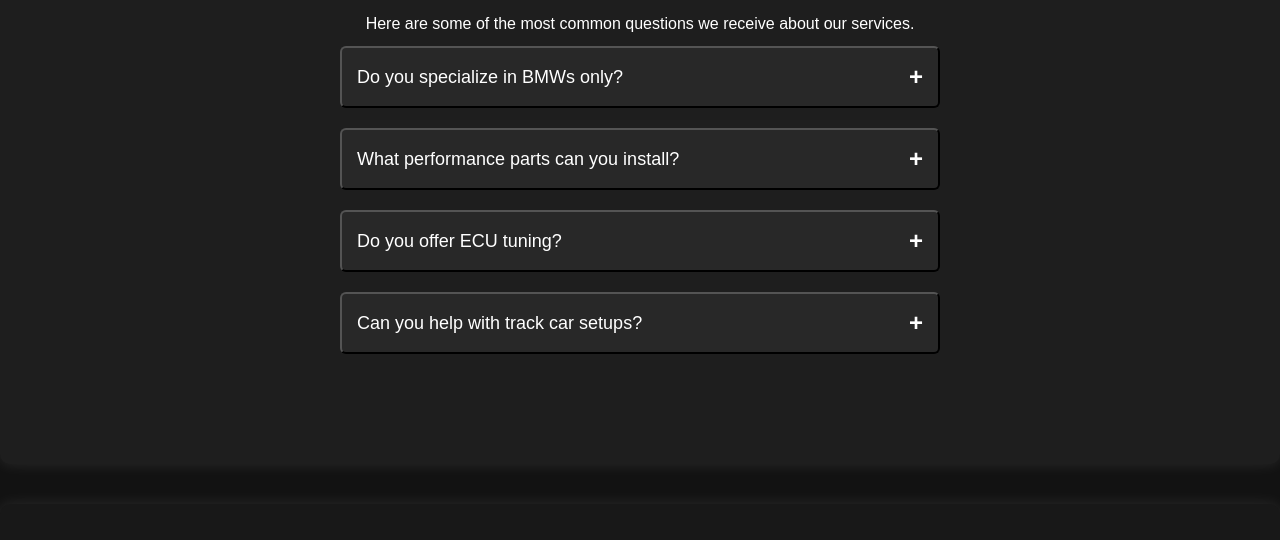
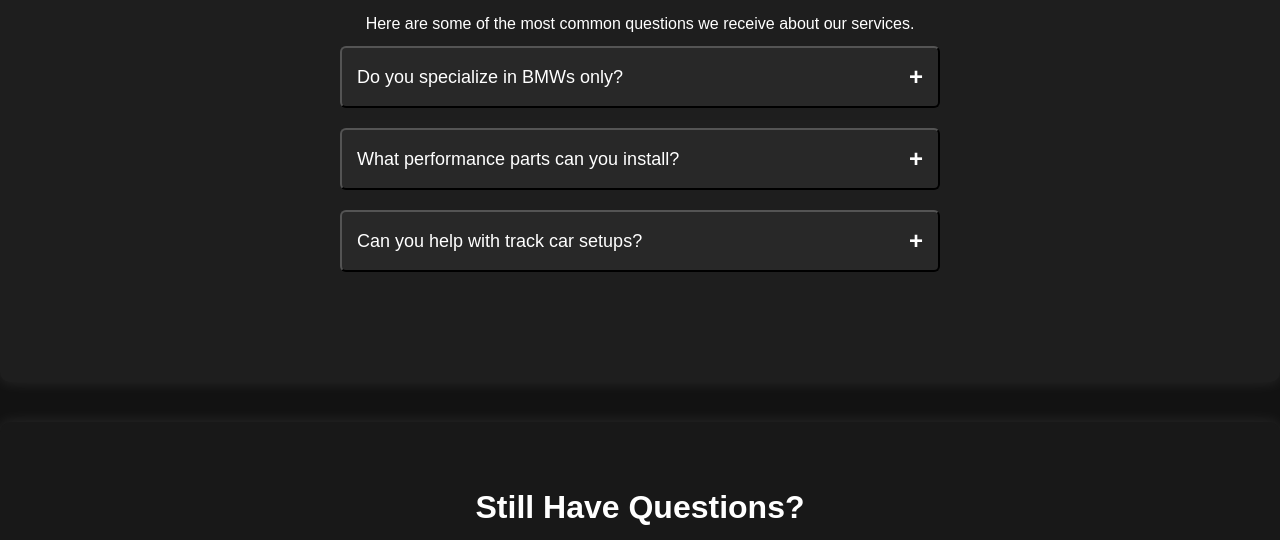
Before and after one commit to megandowdell/b3p, a website: page faq.html in a window 1280 px wide. Shown: the part 476-1016 px from the top of the page. Drawn offline with Linux system fonts and the light colour scheme; a web font is replaced by a local one.

Commit message:
got rid of tuning part on faq page

```diff
--- a/faq.html
+++ b/faq.html
@@ -72,16 +72,6 @@
 
             <!-- Question 3 -->
             <div class="faq-item">
-                <button onclick="toggleFAQ('faq3')" class="faq-question">
-                    Do you offer ECU tuning? <span>+</span>
-                </button>
-                <p id="faq3" class="faq-answer hidden">
-                    Yes! We provide ECU tuning for performance gains and improved efficiency. Reach out to discuss your specific tuning needs.
-                </p>
-            </div>
-
-            <!-- Question 4 -->
-            <div class="faq-item">
                 <button onclick="toggleFAQ('faq4')" class="faq-question">
                     Can you help with track car setups? <span>+</span>
                 </button>
```
